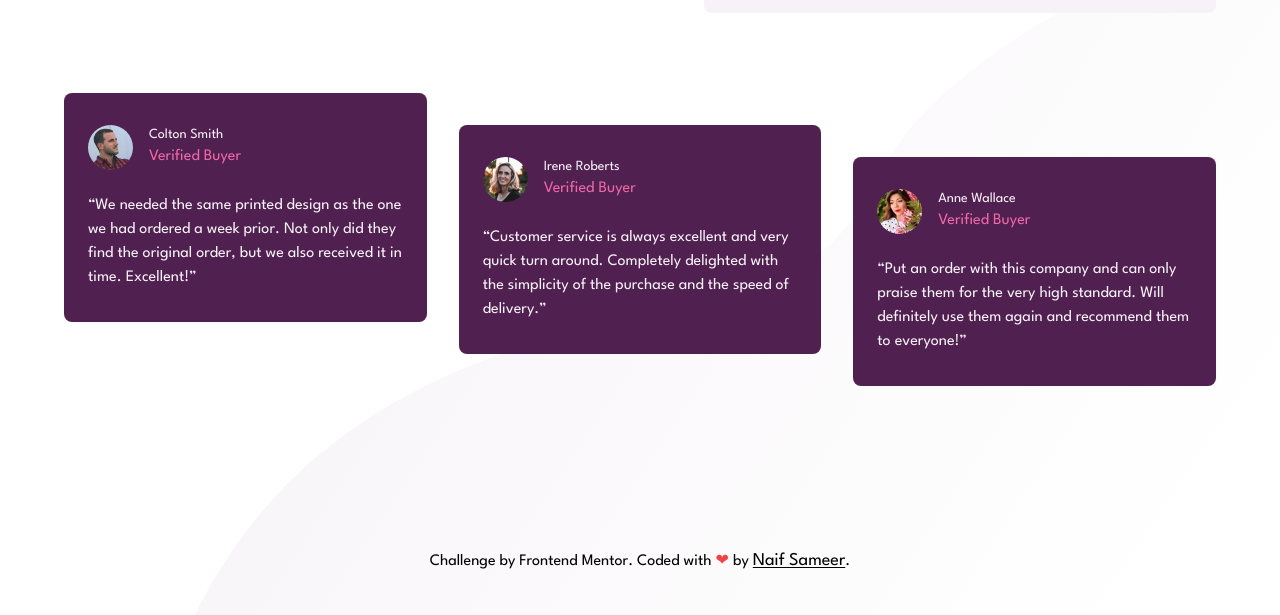
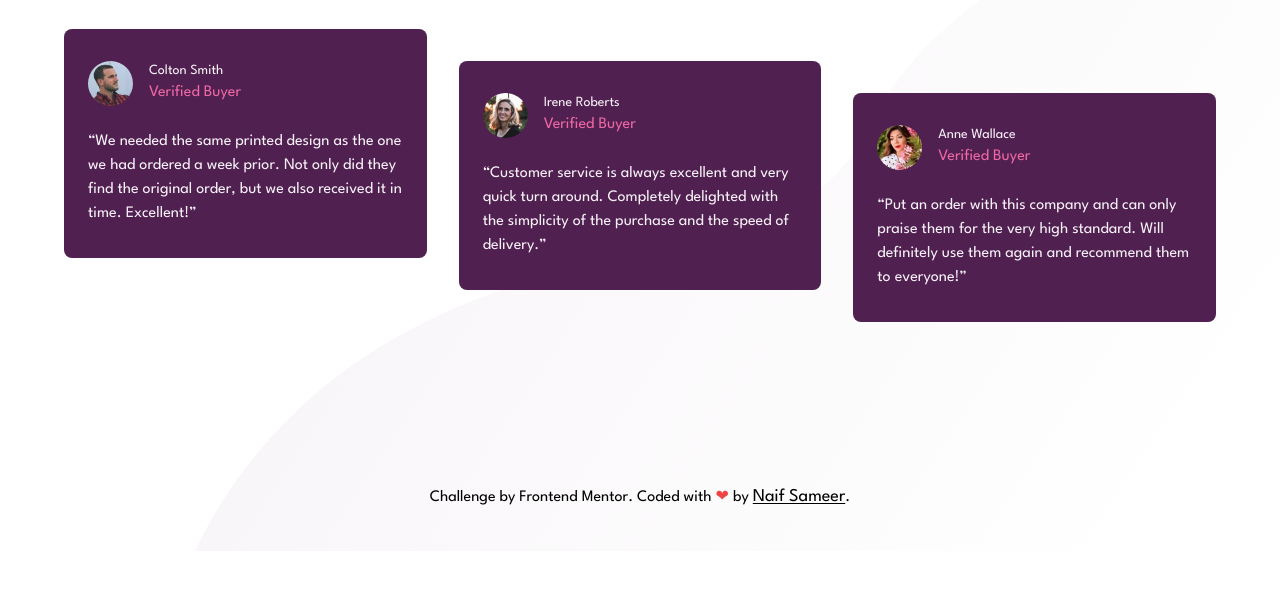
Before and after one commit to naif-projects/social-proof-section, a website built with Vite: page index.html in a window 1280 px wide. Shown: the part 437-1052 px from the top of the page. After the commit the page ends 988 px from the top, so only its background shows below. Built offline with nearby package versions, Linux system fonts and the light colour scheme.

Commit message:
fix: main section margin top issues on desktop

```diff
--- a/index.html
+++ b/index.html
@@ -18,7 +18,7 @@
     <!-- footer -->
 
     <main
-      class="min-h-screen flex justify-center items-center mt-16 max-w-6xl mx-auto"
+      class="min-h-screen flex justify-center items-center mt-16 max-w-6xl mx-auto md:mt-0"
     >
       <div>
         <section class="md:grid md:grid-cols-2 md:items-center gap-32">
```
